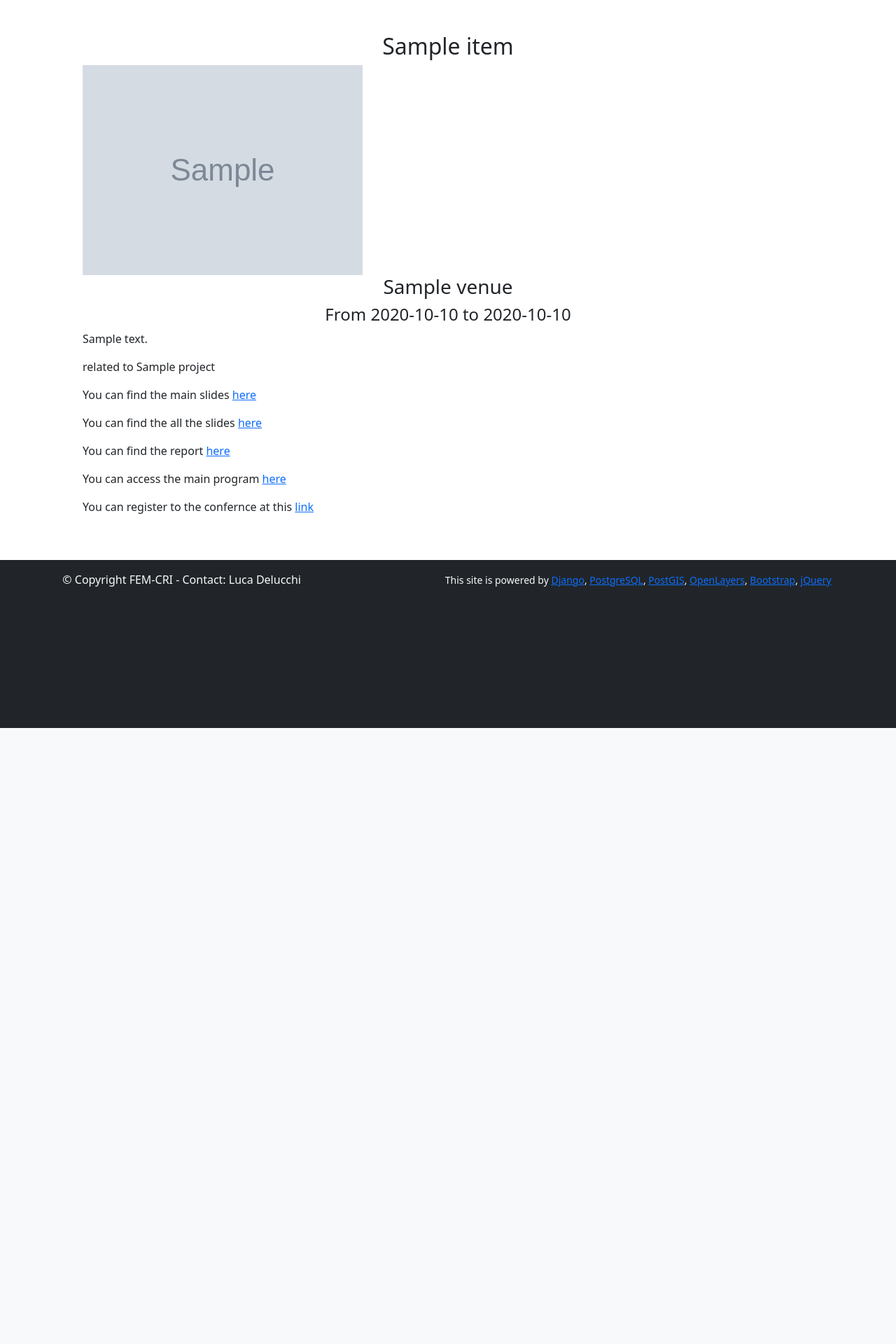
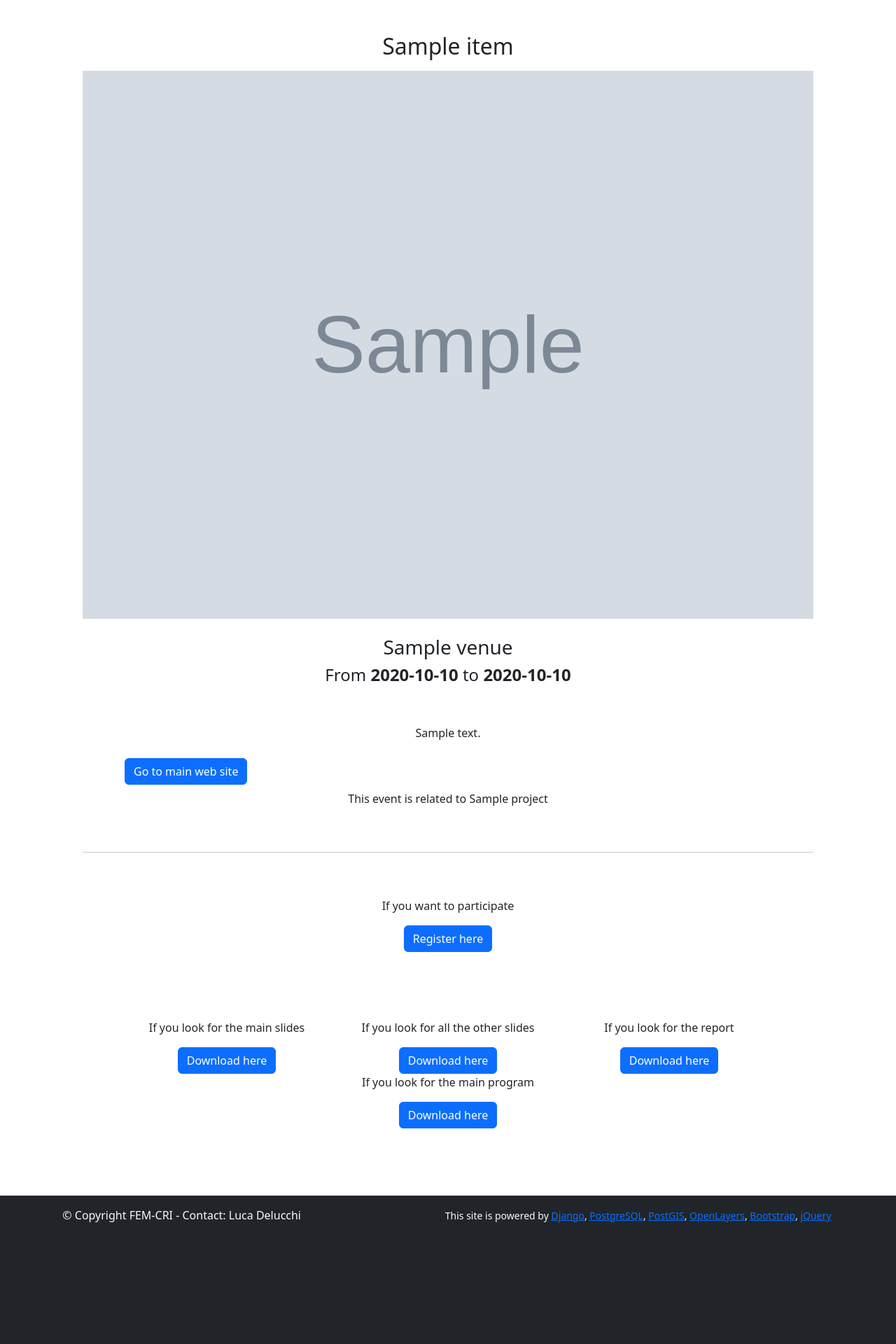
Before and after one commit to EUROMAMMALS/website, a Django app: template website/templates/event.html in a window 1280 px wide. Shown: the part 801-2721 px from the top of the page at 70% size. Before the commit the page ends 1841 px from the top, so only its background shows below. Run offline with Django 3.2, Linux system fonts and the light colour scheme; the template is opened without the code that fills it: most values are stand-ins (such as "Sample title", 1, 10 or a date in 2020); grey boxes marked "Sample" are stand-in pictures; some libraries are stand-ins or nearby versions; some web fonts are replaced.

Commit message:
improved event page

```diff
--- a/website/templates/event.html
+++ b/website/templates/event.html
@@ -3,52 +3,97 @@
 {% load static %}
 
 {% block content %}
-<h2 class="text-center">{{ item.title }}</h2>
+<h2 class="text-center text-dark">{{ item.title }}</h2>
 
 {% if item.image_link %}
-<img src="{{item.image_link}}" />
+<p class="pt-2 pb-2"><img src="{{item.image_link}}" width="100%"/><p>
 {% endif %}
 
 {% if item.venue %}<h3 class="text-center">{{ item.venue }}</h3>{% endif %}
 {% if item.start and item.end %}
-<h4 class="text-center">From {{ item.start|date:'Y-m-d' }} to {{ item.end|date:'Y-m-d' }}</h4>
+<h4 class="text-center">From <b>{{ item.start|date:'Y-m-d' }}</b> to <b>{{ item.end|date:'Y-m-d' }}</b></h4>
 {% elif item.start and not item.end %}
-<h4 class="text-center">{{ item.start|date:'Y-m-d' }}</h4>
+<h4 class="text-center"><b>{{ item.start|date:'Y-m-d' }}</b></h4>
 {% endif %}
 
+<section class="p-5 section-angle top-right bottom-right" id="sponsor">
+    <div class="container">
+        <div class="row">
+            <div class="col-12 mx-auto text-center">
                 {% if item.descr %}
                 <p>{{ item.descr }}</p>
                 {% endif %}
-
-<p>
+            </div>
+        </div>
+        {% if item.url %}
+        <a href="{{ item.url }}" target="_blank" class="btn btn-primary mt-2 mb-2">{% trans "Go to main web site" %}</a>
+        {% endif %}
+        <div class="row">
+            <div class="col-12 mx-auto text-center">
                 {% if item.typ %}
                 {{ item.get_typ_display }}
+                {% else %}
+                This event
                 {% endif %}
                 {% if item.project %}
-related to {{ item.project }}
+                is related to {{ item.project }}
                 {% endif %}
-</p>
+            </div>
+        </div>
+    </div>
+</section>
 
-{% if item.main_slide_link %}
-<p>{% trans "You can find the main slides " %}<a href="{{ item.main_slide_link }}" target="_blank">{% trans "here" %}</a></p>
-{% endif %}
-
-{% if item.folder_slides_link %}
-<p>{% trans "You can find the all the slides " %}<a href="{{ item.folder_slides_link }}" target="_blank">{% trans "here" %}</a></p>
-{% endif %}
-
-{% if item.report_link %}
-<p>{% trans "You can find the report " %}<a href="{{ item.report_link }}" target="_blank">{% trans "here" %}</a></p>
-{% endif %}
-
-{% if item.program_link %}
-<p>{% trans "You can access the main program " %}<a href="{{ item.program_link }}" target="_blank">{% trans "here" %}</a></p>
-{% endif %}
-
+<hr>
 {% now "Y-m-d" as today %}
 {% if item.registration_until %}
 {% if item.registration_until|date:"Y-m-d" < today %}
-    <p>{% trans "You can register to the confernce at this " %}<a href="{{ item.registration_link }}" target="_blank">{% trans "link" %}</a></p>
+<section class="p-5 section-angle top-right bottom-right" id="section-contact">
+    <div class="container">
+        <div class="row">
+            <div class="col-md-12 mx-auto text-center">
+                {% trans "If you want to participate" %}
+                <br>
+                <a href="{{ item.registration_link }}" target="_blank" class="btn btn-primary mt-3">{% trans "Register here" %}</a>
+            </div>
+        </div>
+    </div>
+</section>
 {% endif %}
 {% endif %}
+
+<section class="p-5 section-angle top-right bottom-right" id="section-contact">
+    <div class="container">
+        <div class="row">
+            {% if item.main_slide_link %}
+            <div class="col-md-4 mx-auto text-center">
+            {% trans "If you look for the main slides" %}
+            <br>
+            <a href="{{ item.main_slide_link }}" target="_blank" class="btn btn-primary mt-3">{% trans "Download here" %}</a>
+            </div>
+            {% endif %}
+            {% if item.folder_slides_link %}
+            <div class="col-md-4 mx-auto text-center">
+            {% trans "If you look for all the other slides " %}
+            <br>
+            <a href="{{ item.folder_slides_link }}" target="_blank" class="btn btn-primary mt-3">{% trans "Download here" %}</a>
+            </div>
+            {% endif %}
+            {% if item.report_link %}
+            <div class="col-md-4 mx-auto text-center">
+            {% trans "If you look for the report " %}
+            <br>
+            <a href="{{ item.report_link }}" target="_blank" class="btn btn-primary mt-3">{% trans "Download here" %}</a>
+            </div>
+            {% endif %}
+            {% if item.program_link %}
+            <div class="col-md-4 mx-auto text-center">
+            {% trans "If you look for the main program " %}
+            <br>
+            <a href="{{ item.program_link }}" target="_blank" class="btn btn-primary mt-3">{% trans "Download here" %}</a>
+            </div>
+            {% endif %}
+        </div>
+    </div>
+</section>
+
 {% endblock %}
```
Lines whose indentation alone changed are shown as unchanged.
